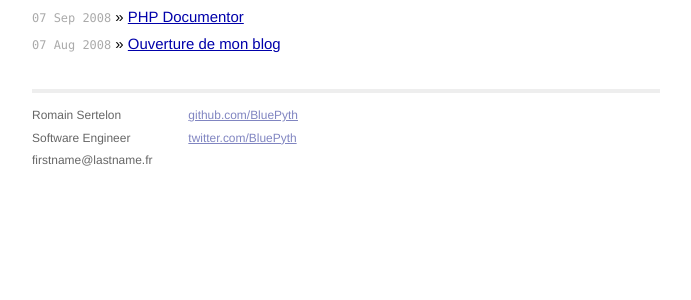
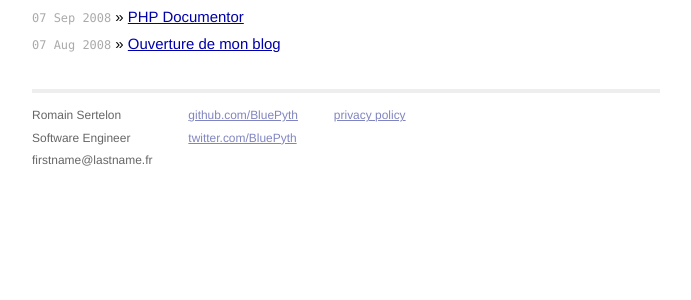
Before and after one commit to rsertelon/my-tech-blog, a Jekyll site: the page built from index.html, in a window 1280 px wide. Shown: the part 619-919 px from the top of the page, without its empty margins (294-985 px from the left). Built offline with Jekyll 4.4.1, drawn with Linux system fonts in a browser that asks for light colours; Markdown is read by kramdown in place of the engine named in the settings; comment, search, counter and statistics services are not loaded.

Commit message:
Adds link to my privacy policy

```diff
--- a/_layouts/default.html
+++ b/_layouts/default.html
@@ -37,8 +37,10 @@
                 <a href="https://twitter.com/BluePyth">twitter.com/BluePyth</a><br />
               </p>
             </div>
-            <div>
-
+            <div class="contact">
+              <p>
+                <a href="https://privacy.bluepyth.fr">privacy policy</a>
+              </p>
             </div>
           </div>
         </div>
```
